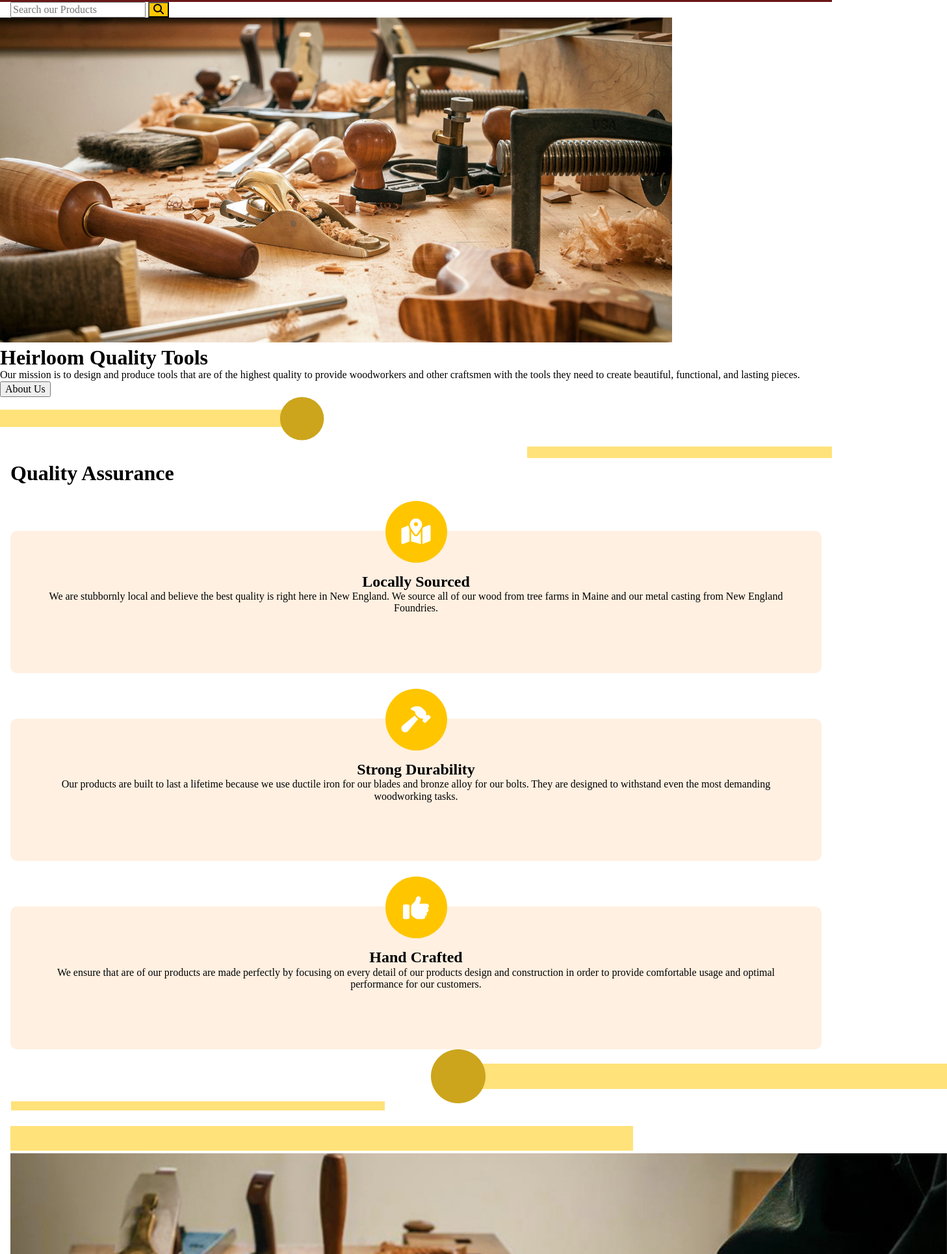
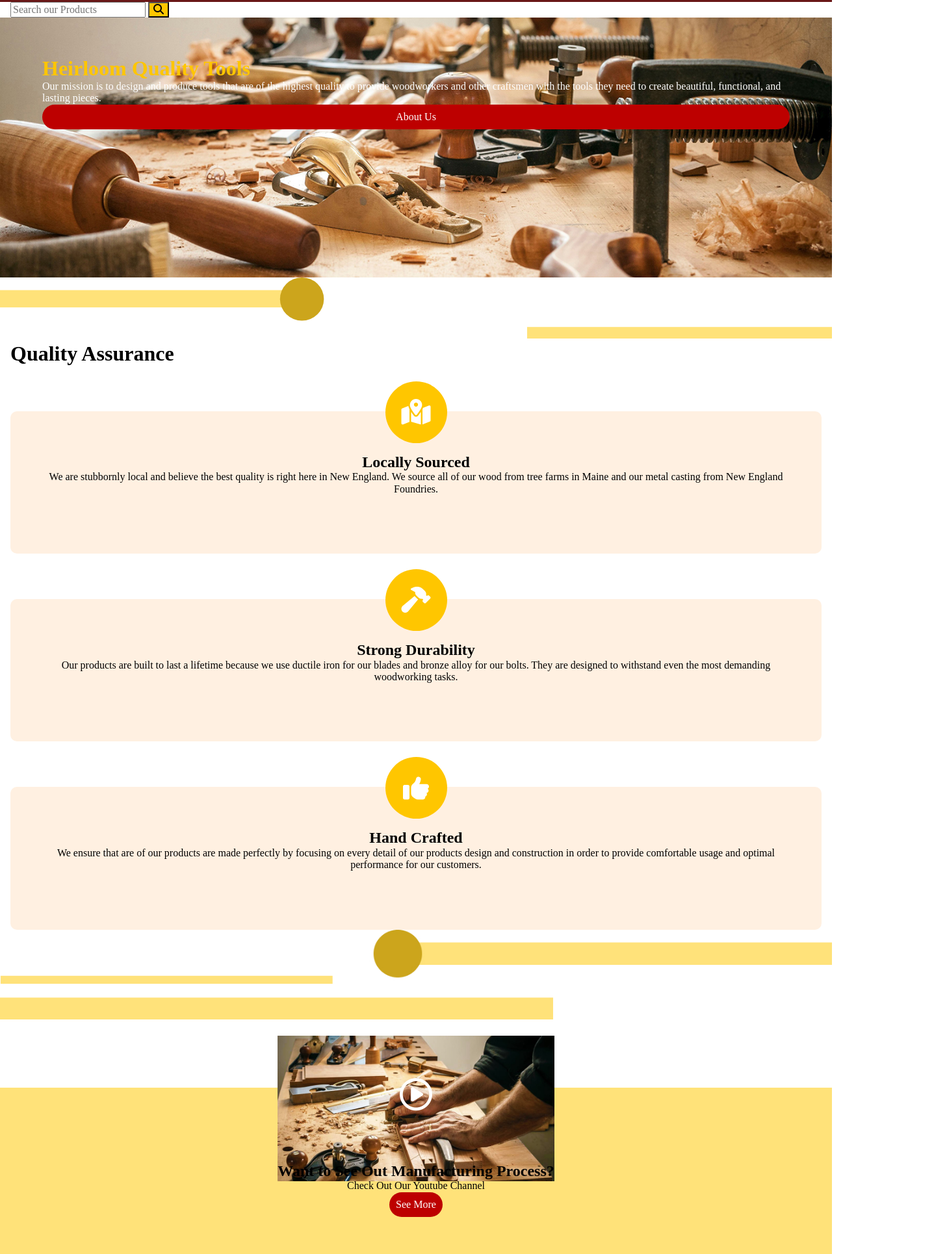
Before and after one commit to vnp33/Web-3-VivianPham-Final-S23, a plain HTML site: page deploy/index.html in a window 1280 px wide. Shown: the part 170-2100 px from the top of the page at 65% size, 1457 px wide, since content can reach past the window. Drawn offline with Linux system fonts and the light colour scheme.

Commit message:
hero.scss, quality.scss, and process.scss complete

```diff
--- a/deploy/index.html
+++ b/deploy/index.html
@@ -45,15 +45,16 @@
         </section>
     </header>
     <section id="hero">
-        <div id="heroimg">
-            <img src="img/global/backsawmultiple.jpg" alt="Lie Nielsen Tools">
-        </div>
+        <div>
             <aside id="hero-content">
+                <div>
                     <h1>Heirloom Quality Tools</h1>
                     <p>Our mission is to design and produce tools that are of the highest quality to provide woodworkers and other
                         craftsmen with the tools they need to create beautiful, functional, and lasting pieces. </p>
                     <button>About Us</button>
+                </div>
             </aside>
+        </div>
     </section>
     <section id="quality">
             <div>
@@ -117,20 +118,20 @@
         </section>
     <section id="process">
                 <div>
-                <img src="img/global/divider2.jpg" alt="Yellow Divider 2"class="img-resize">
-
+                    <img src="img/global/divider2.jpg" alt="Yellow Divider 2" class="img-resize">
+                </div>
                 <section id="process-content">
                     <div>
-                        <img src="img/process/backsawmade.jpg" alt="Back Saw Being Made"class="resize-img">
-                        <i class="fa-regular fa-circle-play" style="color: var(--yellow);"></i>
+                        <div class="playicon">
+                            <i class="fa-regular fa-circle-play" style="color: white;"></i>
                         </div>
                         <aside>
                             <h2>Want to See Out Manufacturing Process?</h2>
                             <p>Check Out Our Youtube Channel</p>
-                        <a href="https://www.youtube.com/@LieNielsenToolworks">See More</a>
+                            <a href="https://www.youtube.com/@LieNielsenToolworks"><button>See More</button></a>
                         </aside>
+                    </div>
                 </section>
-            </div>
             </section>
     <section id="lineup">
 
@@ -144,7 +145,11 @@
 
                     <ul>
                         <li class="saw1">
+                            <div>
                                 <img src="img/lineup/sawinaction1.jpg" alt="Tenon Saw In Action" class="resize-img">
+                            </div>
+
+                            <section>
                                 <div>
                                     <h2>Tenon Saw</h2>
                                     <p>A tenon backsaw is a type of backsaw that is specifically designed for cutting tenon joints. It
@@ -152,11 +157,16 @@
                                         and a smooth finish. The blade is also narrower and taller than that of a standard backsaw,
                                         making it easier to control when cutting into the joint.</p>
                                 </div>
+                            </section>
+
                         </li>
 
                         <li class="saw2">
+                            <div>
                                 <img src="img/lineup/sawinaction2.jpg" alt="DoveTail Saw In Action" class="resize-img">
+                            </div>
 
+                            <section>
                                 <div>
                                     <h2>Dovetail Back Saw</h2>
                                     <p>A dovetail backsaw is a type of backsaw that is specifically designed for cutting dovetail joints. It
@@ -164,12 +174,15 @@
                                         precise and clean cuts, which are necessary for creating the tight-fitting, interlocking joints that
                                         are characteristic of dovetail joinery.</p>
                                 </div>
+                            </section>
                         </li>
 
                         <li class="saw3">
+                            <div>
+                                <img src="img/lineup/sawinaction3.jpg" alt="Carcass Saw In Action" class="resize-img">
+                            </div>
 
-                            <img src="img/lineup/sawinaction3.jpg" alt="Carcass Saw In Action" class="resize-img">
-
+                            <section>
                                 <div>
                                     <h2>Carcass Back Saw</h2>
                                     <p>A carcass back saw is a type of backsaw that is designed for making precise and accurate cuts in
@@ -177,12 +190,14 @@
                                         similar in design to other backsaws, but with a wider and deeper blade that can handle the
                                         tougher cutting tasks associated with these types of projects.</p>
                                 </div>
+                            </section>
                         </li>
                     </ul>
                 </div>
         </section>
     </section>
     <section id="buy">
+        <div>
             <aside id="buy-left">
                 <div>
                     <ul>
@@ -232,6 +247,7 @@
                     </ul>
                 </div>
             </aside>
+        </div>
     </section>
 
     <footer>
--- a/dev/scss/sections/_buy.scss
+++ b/dev/scss/sections/_buy.scss
@@ -3,119 +3,44 @@
 ============= */
 #buy{
     background-color: var(--tan);
-    @include xxl{
-        display: grid;
-        grid-template-columns: 50% auto;
-    }
-    .buy-left{
-
         display: grid;
         grid-template-columns: 16px auto 16px;
-        grid-template-areas: ". displays .";
-
-        >div{
-            grid-area: displays;
-        }
-    }
-    .buy-right{
-        grid-template-columns: 16px auto 16px;
-        grid-template-areas: ". displays .";
-
-        div{
-            grid-area: displays;
-            ul{
-                li{
-                    .c-handles{
-                        img{
-                            width: 54px;
-                            height: 54px;
-                            border-radius: 50%;
-                        }
-                    }
-                }
-            }
-        }
-
+        grid-template-areas: ".buy.";
+    >div{
+        grid-area: buy;
     }
 }
 
 
 
+//     .buy-left{
 
-// @include xxl{
-//     grid-template-columns: 20% auto 20%;
+//         display: grid;
+//         grid-template-columns: 16px auto 16px;
+//         grid-template-areas: ". displays .";
 
-//     >div{
-//         grid-area: displays;
-//         #displays{
+//         >div{
+//             grid-area: displays;
+//         }
+//     }
+//     .buy-right{
+//         grid-template-columns: 16px auto 16px;
+//         grid-template-areas: ". displays .";
 
+//         div{
+//             grid-area: displays;
 //             ul{
 //                 li{
-//                     .d1{
-
+//                     .c-handles{
+//                         img{
+//                             width: 54px;
+//                             height: 54px;
+//                             border-radius: 50%;
+//                         }
 //                     }
-//                     .d1-5{
-
-//                     }
-
-//                     .d2{
-
-//                     }
-
-//                     .d3{
-
-//                     }
-
 //                 }
 //             }
 //         }
 
-// }
-// }
-
-
-
-
-// #custom{
-//     h1{
-
-//     }
-
-//     .c-saws{
-//         h3{
-
-//         }
-//         button{
-
-//         }
-//     }
-
-//     .c-blades{
-//         h3{
-
-//         }
-//         button{
-
-//         }
-//     }
-
-//     .c-handles{
-//         h3{
-
-//         }
-//         img{
-//             width: 54px;
-//             height: 54px;
-//             border-radius: 50%;
-//         }
-//     }
-//     .c-price{
-//         h3{
-
-//         }
-//         button{
-
-//         }
 //     }
 // }
-// }
--- a/dev/scss/sections/_hero.scss
+++ b/dev/scss/sections/_hero.scss
@@ -2,29 +2,39 @@
     hero
 ============= */
 #hero {
-    #heroimg {
-        img {
-            background-image: url("../img/global/backsawmultiple.jpg");
-            background-position: center;
-            background-size: cover;
-            height: 300px;
+    background-image: url("../img/global/backsawmultiple.jpg");
+    background-position: center;
+    background-size: cover;
+    height: 50vh;
 
-            @include md{
-                height: 500px;
-            }
-
-            @include xxl{
-                height: 700px;
-            }
-        }
-
+    >div{
         #hero-content {
+            padding: 60px;
             display: grid;
-            grid-template-columns: 100px auto 100px;
+            grid-template-columns: 5px auto 5px;
             grid-template-areas: ". hero-content .";
 
-            aside {
+            >div{
                 grid-area: hero-content;
+                display: flex;
+                flex-direction: column;
+                align-content: center;
+
+
+                h1{
+                    color: var(--yellow) ;
+                }
+
+                p{
+                    color: white
+                }
+                button{
+                    color: white;
+                    background-color: var(--red);
+                    padding: 10px;
+                    border-radius: 100px;
+                    border: none;
+                }
             }
         }
     }
--- a/dev/scss/sections/_lineup.scss
+++ b/dev/scss/sections/_lineup.scss
@@ -1,24 +1,22 @@
 /* =============
     lineup
 ============= */
-
-
 #lineup{
-h1{
-    text-align: center;
-}
-
-
+    h1{
+        text-align: center;
+    }
 
     #lineup-bottom{
         display: grid;
         grid-template-columns: 16px auto 16px;
-        grid-template-areas:". lineup .";
+        grid-template-areas:". lineup-bot .";
+
+        >div{
+            grid-area: lineup-bot;
+        }
 
 
-        @include xxl{
-                grid-template-columns: 30% auto 30%;
-        }
+
 
         >div{
             grid-area: lineup ;
--- a/dev/scss/sections/_process.scss
+++ b/dev/scss/sections/_process.scss
@@ -2,28 +2,57 @@
     process
 ============= */
 #process{
-    display: grid;
-    grid-template-columns: 16px auto 16px ;
-    grid-template-areas: ". process-content .";
-
-
     >div{
-    grid-area: process-content;
+        padding-bottom: 100px;
         img{
-
+            width: 100%;
         }
     }
     #process-content{
-        div{
-            img{
+
+
+        padding: 120px 0;
+        background-color: var(--yellowLight);
+        display: grid;
+        grid-template-columns: 16px auto 16px;
+        grid-template-areas: ". process-content ." ;
+        >div{
+            grid-area: process-content;
+            background-image: url(../img/process/backsawmade.jpg);
+
+            background-size: cover;
+            background-position: center;
+            height: 28vh;
+            margin: -200px auto 0;
+
+            .playicon{
+               font-size: rem-calc(50);
+                display: flex;
+                align-items: center;
+                justify-content: center;
+                margin: 65px auto;
 
             }
-            i{
 
+
+
+            aside{
+                margin: 80px 0;
+                text-align: center;
+                h2{
+
+                }
+                p{
+
+                }
+                button{
+                    color: white;
+                    background-color: var(--red);
+                    padding: 10px;
+                    border-radius: 100px;
+                    border: none;
+                }
             }
-        }
-        aside{
-
         }
     }
 }
```
Also changed, not shown: deploy/css/styles.css, 4 other files. Lines whose indentation alone changed are shown as unchanged.
